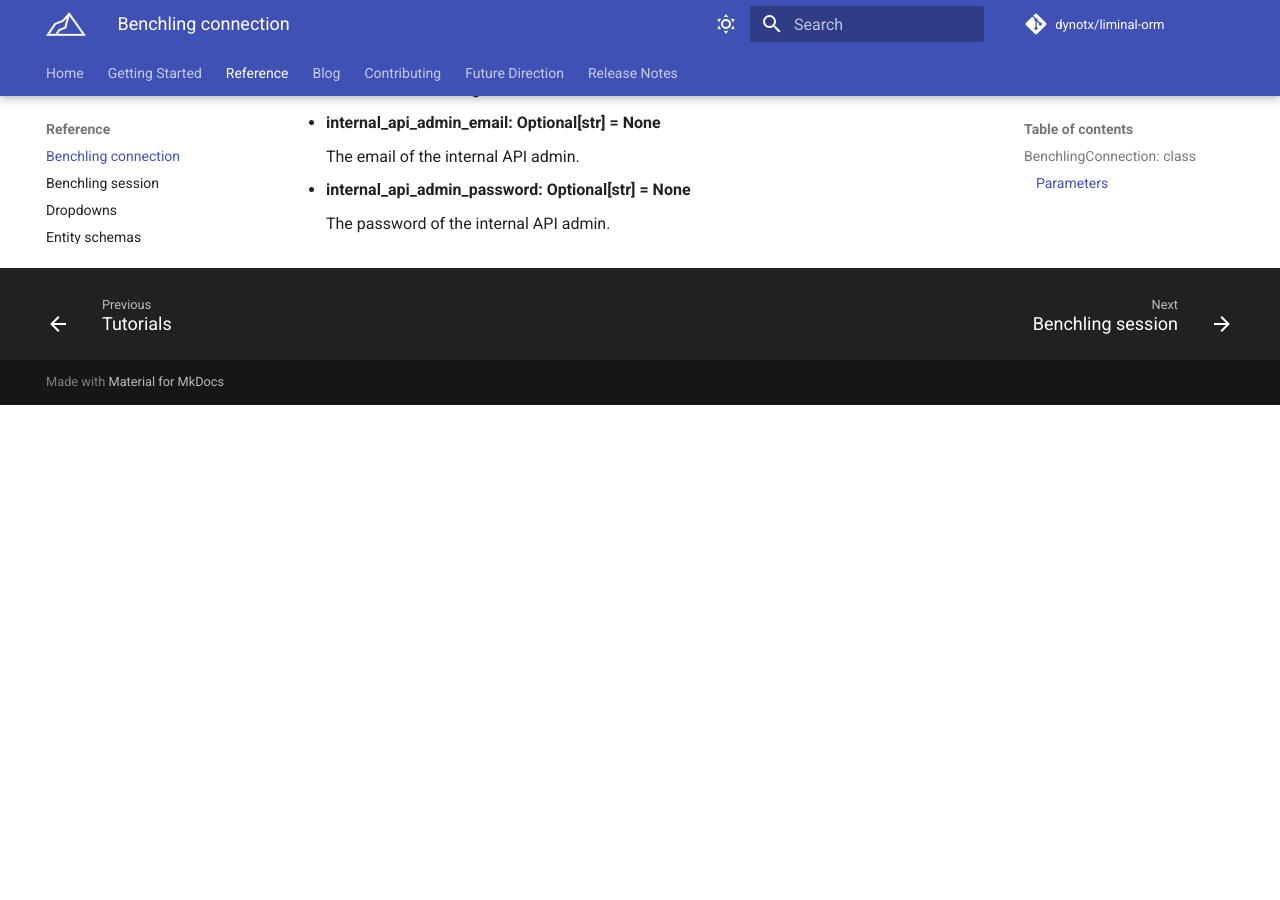
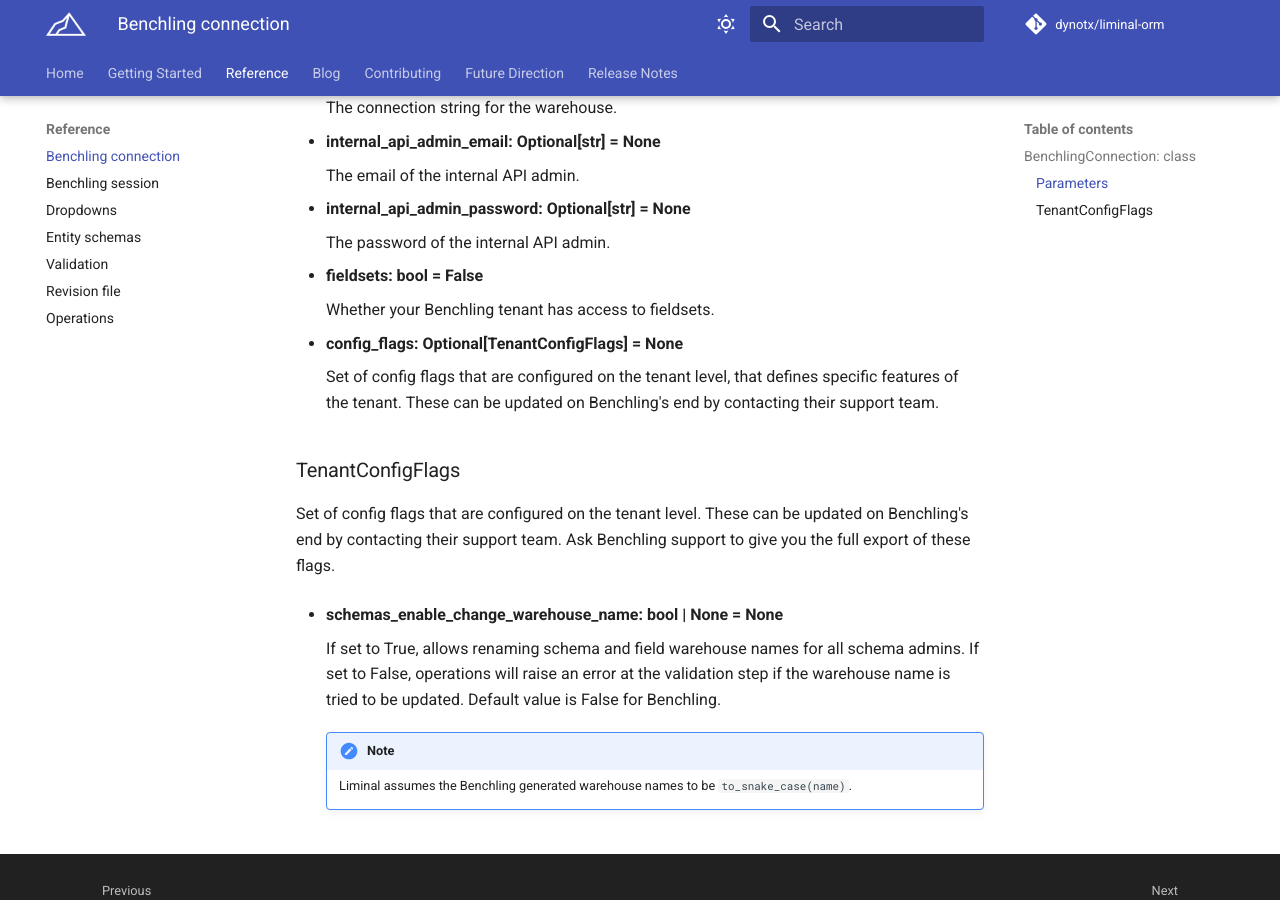
Before and after one commit to twigbio/liminal-orm, an MkDocs documentation site: the page built from docs/reference/benchling-connection.md, in a window 1280 px wide and 900 px high, scrolled down 1276 px. Built offline with MkDocs 1.6.1 and Material for MkDocs 9.7.7, drawn with Linux system fonts in a browser that asks for light colours; comment, search, counter and statistics services are not loaded; before the commit the page ends 1681 px from its top, so only the background shows below that.

Commit message:
set config flags in BenchlingConnection

````diff
--- a/docs/reference/benchling-connection.md
+++ b/docs/reference/benchling-connection.md
@@ -18,6 +18,7 @@
     warehouse_connection_string="my-warehouse-connection-string",
     internal_api_admin_email="my-secret-internal-api-admin-email",
     internal_api_admin_password="my-secret-internal-api-admin-password",
+    config_flags={...}
 )
 ```
 
@@ -56,3 +57,23 @@
 - **internal_api_admin_password: Optional[str] = None**
 
     The password of the internal API admin.
+
+- **fieldsets: bool = False**
+
+    Whether your Benchling tenant has access to fieldsets.
+
+- **config_flags: Optional[TenantConfigFlags] = None**
+
+    Set of config flags that are configured on the tenant level, that defines specific features of the tenant. These can be updated on Benchling's end by contacting their support team.
+
+### TenantConfigFlags
+
+Set of config flags that are configured on the tenant level. These can be updated on Benchling's end by contacting their support team.
+Ask Benchling support to give you the full export of these flags.
+
+- **schemas_enable_change_warehouse_name: bool | None = None**
+
+    If set to True, allows renaming schema and field warehouse names for all schema admins. If set to False, operations will raise an error at the validation step if the warehouse name is tried to be updated. Default value is False for Benchling.
+
+    !!! note
+        Liminal assumes the Benchling generated warehouse names to be `to_snake_case(name)`.
````
Also changed, not shown: docs/reference/entity-schemas.md (+2 -2 lines), 2 other files.
